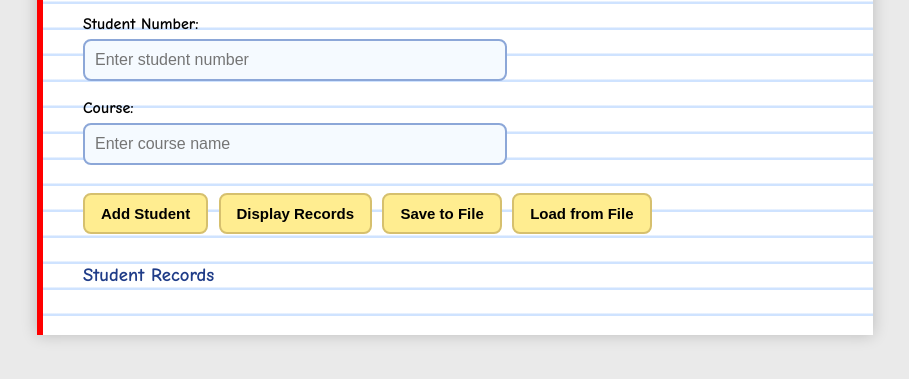
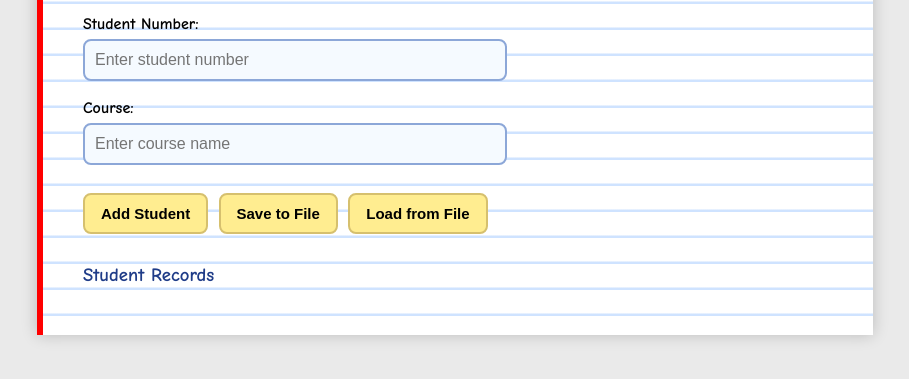
Before and after one commit to xnico09x/GROUP1, a plain HTML site: page index.html in a window 1280 px wide. Shown: the part 209-588 px from the top of the page, without its empty margins (185-1094 px from the left). Drawn offline with Linux system fonts and the light colour scheme.

Commit message:
Update index.html

```diff
--- a/index.html
+++ b/index.html
@@ -115,8 +115,7 @@
 
     <!-- Action Buttons -->
     <button onclick="addStudent()">Add Student</button>
-    <button onclick="displayStudents()">Display Records</button>
-    <button onclick="saveToFile()">Save to File</button>
+     <button onclick="saveToFile()">Save to File</button>
 
     <input type="file" id="fileInput" accept=".txt" onchange="loadFromFile(event)">
     <button onclick="document.getElementById('fileInput').click()">Load from File</button>
```
